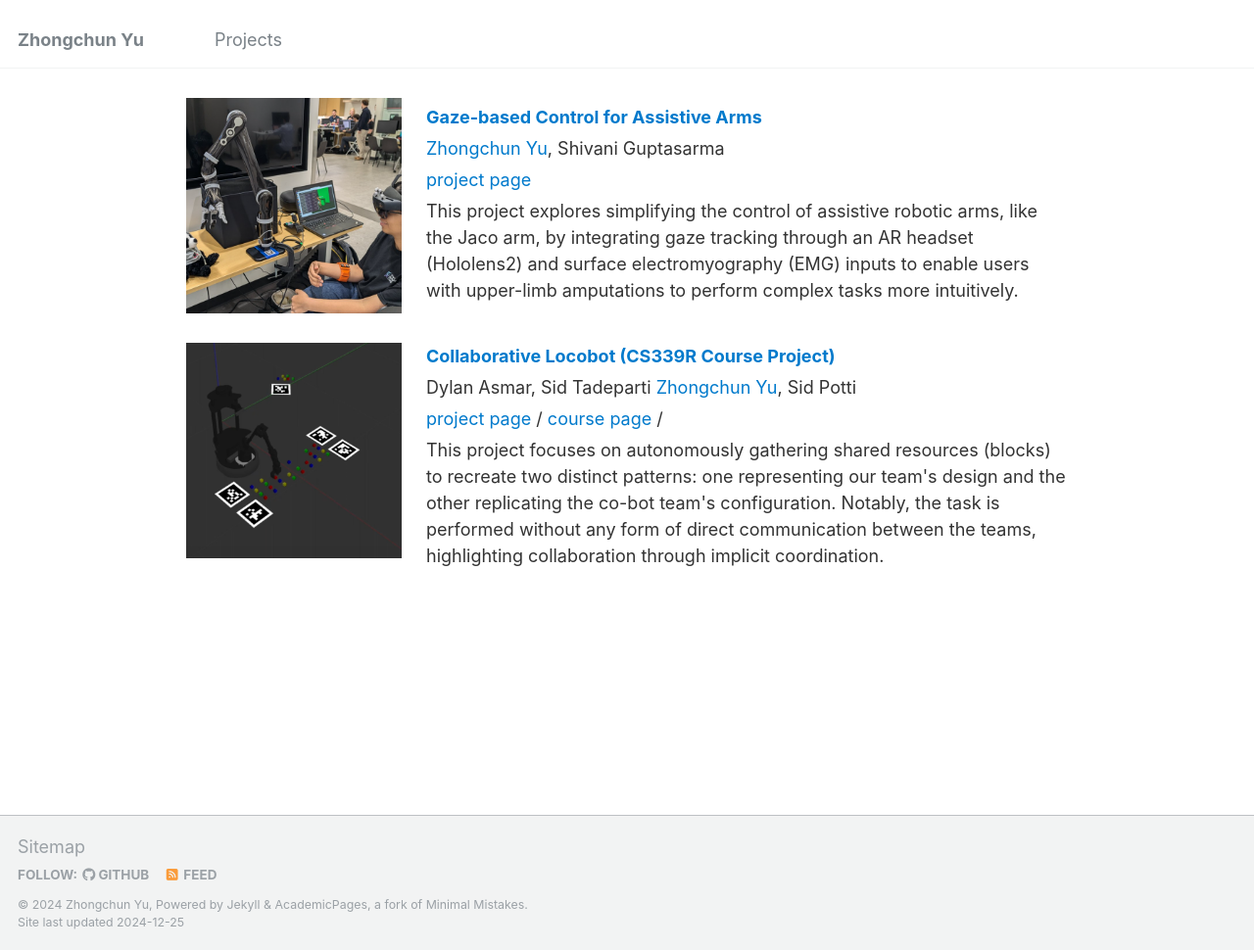
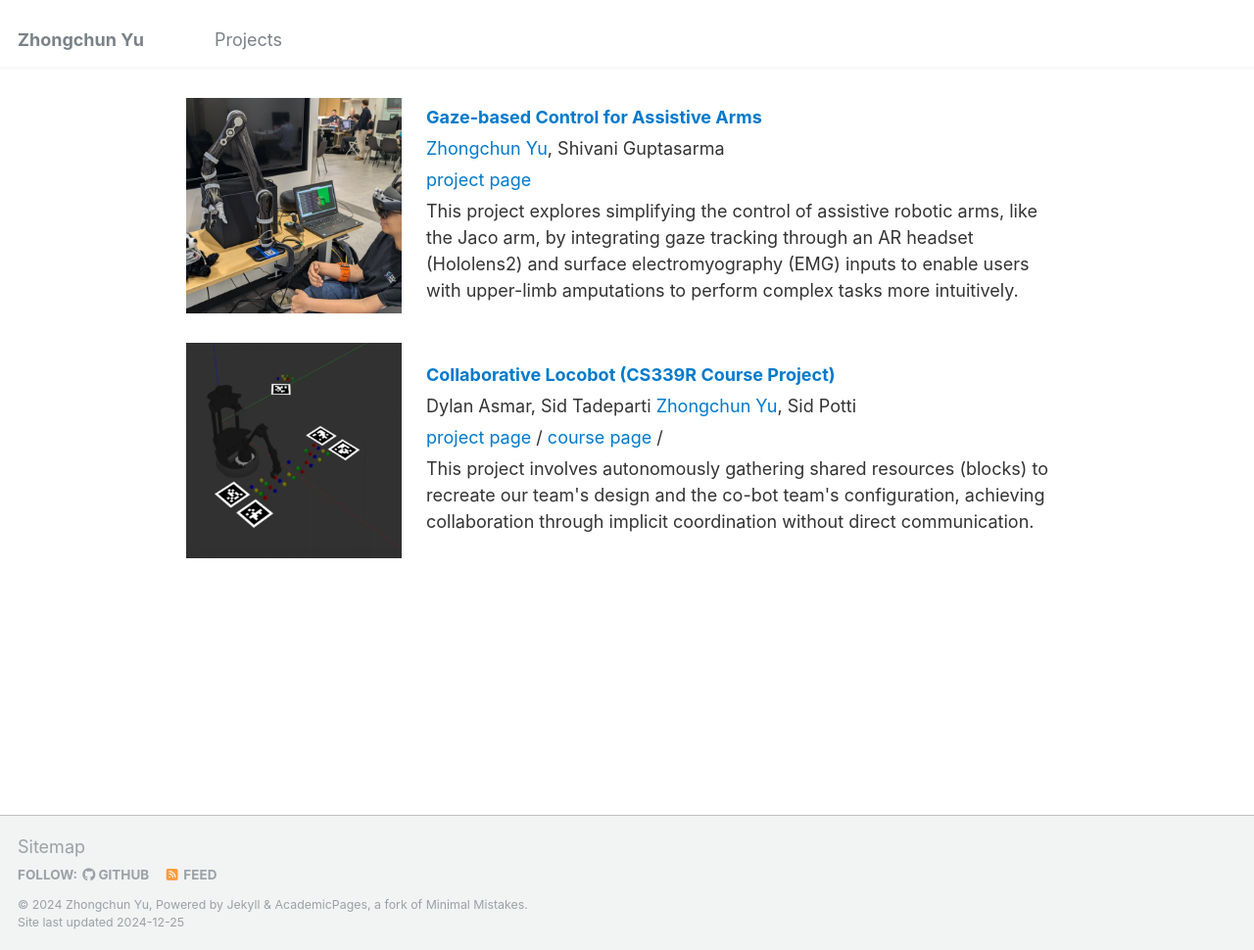
Before and after one commit to yuzhongchun17/yuzhongchun17.github.io, a Jekyll site: the page built from _pages/research.html, in a window 1280 px wide and 970 px high. Shown: the whole window at 98% size. Built offline with Jekyll 4.4.1, drawn with Linux system fonts in a browser that asks for light colours.

Commit message:
Update research.html

```diff
--- a/_pages/research.html
+++ b/_pages/research.html
@@ -271,7 +271,8 @@ permalink: /research/
           <a href="https://arm.stanford.edu/courses/collaborative-robotics/">course page</a> /
         </p>
         <p class="research-description">
-          This project focuses on autonomously gathering shared resources (blocks) to recreate two distinct patterns: one representing our team's design and the other replicating the co-bot team's configuration. Notably, the task is performed without any form of direct communication between the teams, highlighting collaboration through implicit coordination.      </td>
+          This project involves autonomously gathering shared resources (blocks) to recreate our team's design and the co-bot team's configuration, achieving collaboration through implicit coordination without direct communication.
+      </td>
     </tr>
   </table>
 
```
